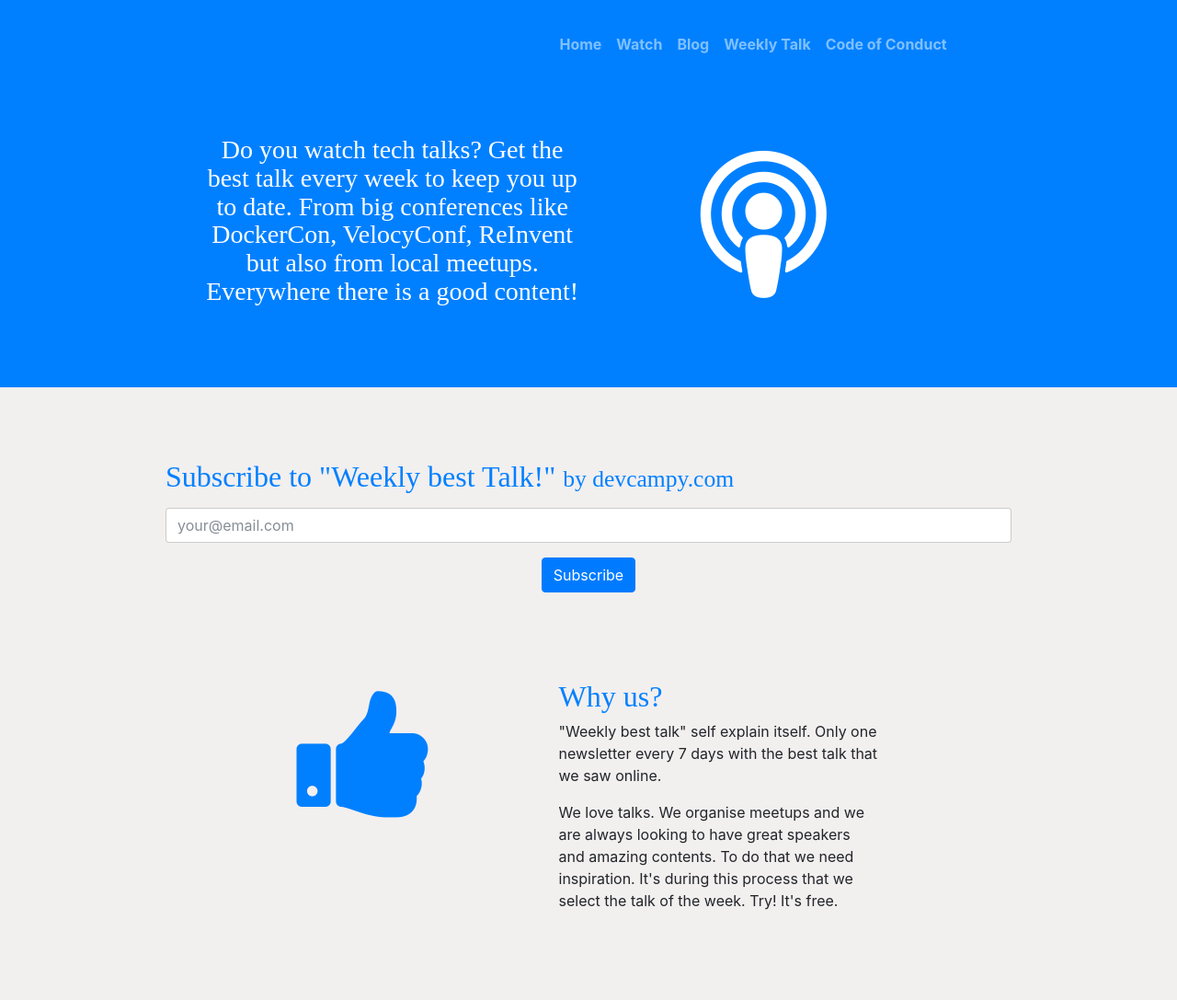
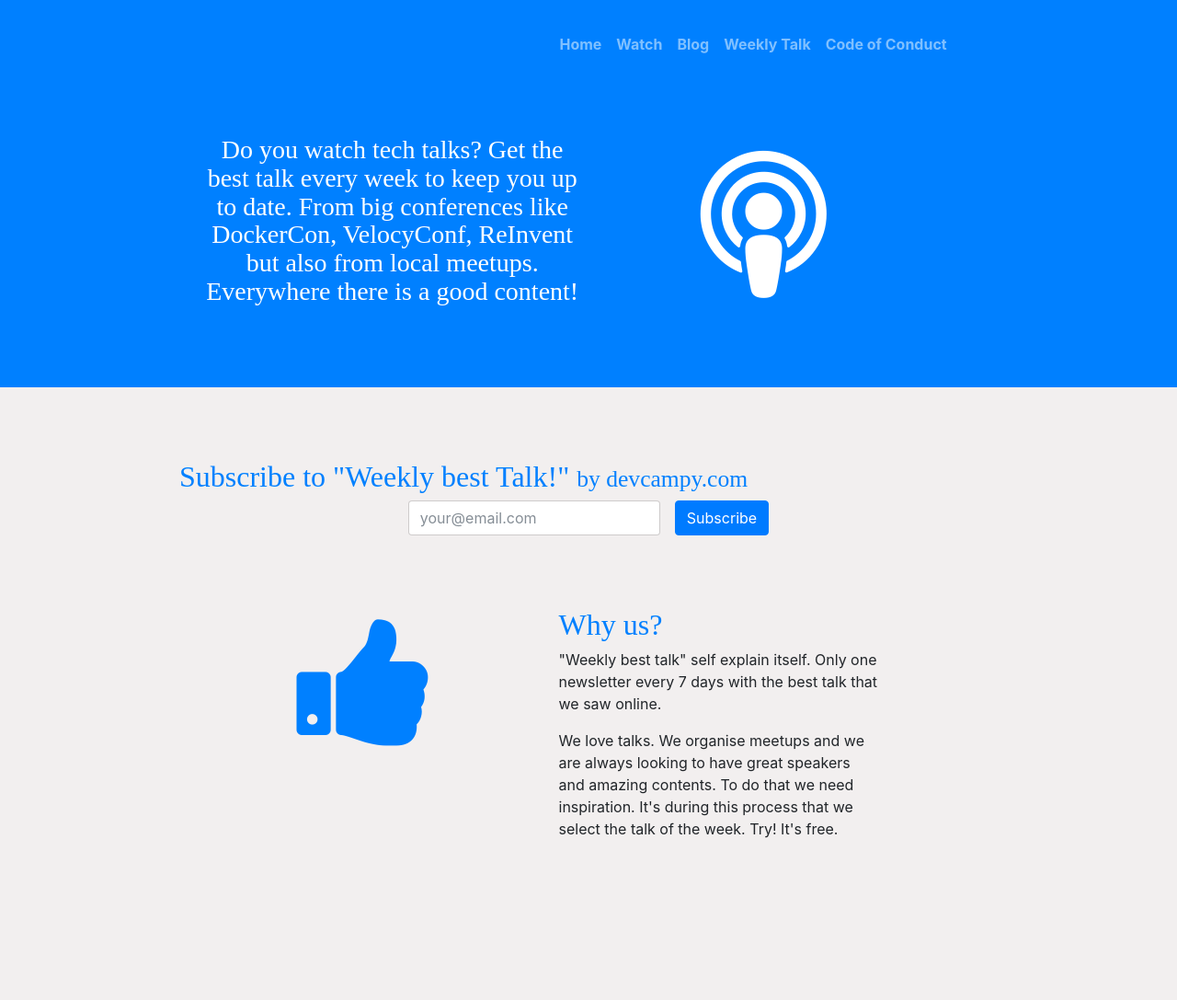
Before and after one commit to xrmx/devcampy.com, a Jekyll site: the page built from weekly-talk.md, in a window 1280 px wide. Shown: the whole page at 92% size. Built offline with Jekyll 4.4.1, drawn with Linux system fonts in a browser that asks for light colours; nearby versions of some CDN libraries; some web fonts are replaced; after the commit the page ends 1009 px from its top, so only the background shows below that.

Commit message:
fixed newsletter

```diff
--- a/weekly-talk.md
+++ b/weekly-talk.md
@@ -25,23 +25,26 @@ look at it and we will share it with you. Once a week."
 	</div>
 
 	<div class="container" style="margin-top:5em;margin-bottom:5em">
-		<div class="row justify-content-md-center">
-        <div class="col-md-10">
-            <div class="form-group">
-                <h2>Subscribe to "Weekly best Talk!" <small>by devcampy.com</small></h2>
+		<div class="row justify-content-md-center" id="mc_embed_signup">
+            <div class="col-md-10">
+                <form class="validate col-md-auto form-inline" action="//gianarb.us2.list-manage.com/subscribe/post?u=03581a38fd820a06b0898c802&amp;id=4575924f3f" method="post" id="mc-embedded-subscribe-form" name="mc-embedded-subscribe-form" target="_blank" novalidate>
+                    <div class="form-group">
+                        <h2>Subscribe to "Weekly best Talk!" <small>by devcampy.com</small></h2>
+                    </div>
+
+                    <div class="form-group col-md-12 justify-content-md-center" id="mc_embed_signup_scroll">
+                        <div class="mc-field-group">
+                            <input type="email" value="" placeholder="your@email.com" name="EMAIL" class="form-control required email" id="mce-EMAIL">
+                        </div>
+                        <div id="mce-responses" class="clear">
+                            <div class="response" id="mce-error-response" style="display:none"></div>
+                            <div class="response" id="mce-success-response" style="display:none"></div>
+                        </div>    <!-- real people should not fill this in and expect good things - do not remove this or risk form bot signups-->
+                        <div style="position: absolute; left: -5000px;" aria-hidden="true"><input type="text" name="b_03581a38fd820a06b0898c802_4575924f3f" tabindex="-1" value=""></div>
+                        <div class="clear"><input style="margin-left:1rem" type="submit" value="Subscribe" name="subscribe" id="mc-embedded-subscribe" class="button btn btn-primary"></div>
+                    </div>
+                </form>
             </div>
-            <div class="form-group" id="mc_embed_signup_scroll text-center">
-                <div class="mc-field-group">
-                    <input type="email" value="" placeholder="your@email.com" name="EMAIL" class="form-control required email" id="mce-EMAIL">
-                </div>
-                <div id="mce-responses" class="clear">
-                    <div class="response" id="mce-error-response" style="display:none"></div>
-                    <div class="response" id="mce-success-response" style="display:none"></div>
-                </div>    <!-- real people should not fill this in and expect good things - do not remove this or risk form bot signups-->
-                <div style="position: absolute; left: -5000px;" aria-hidden="true"><input type="text" name="b_03581a38fd820a06b0898c802_4575924f3f" tabindex="-1" value=""></div>
-                <div class="text-center small-pad" style="margin:1em"><input type="submit" value="Subscribe" name="subscribe" id="mc-embedded-subscribe" class="button btn btn-primary"></div>
-            </div>
-        </div>
         </div>
 	</div>
 
```
